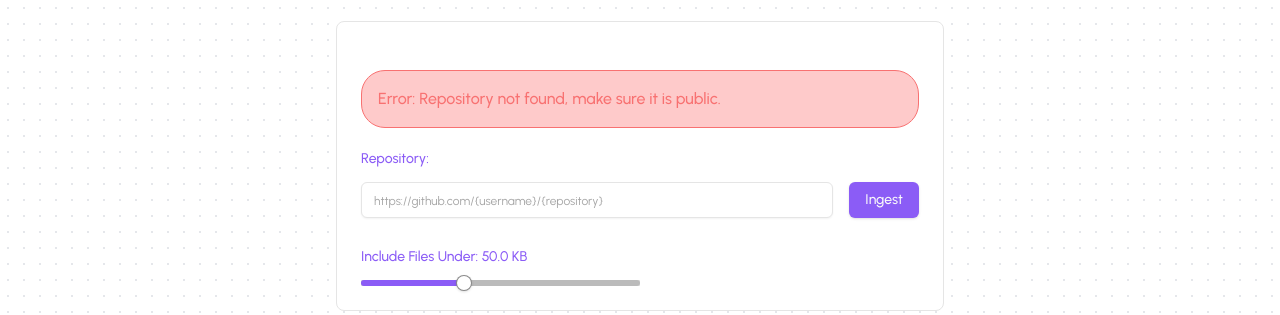
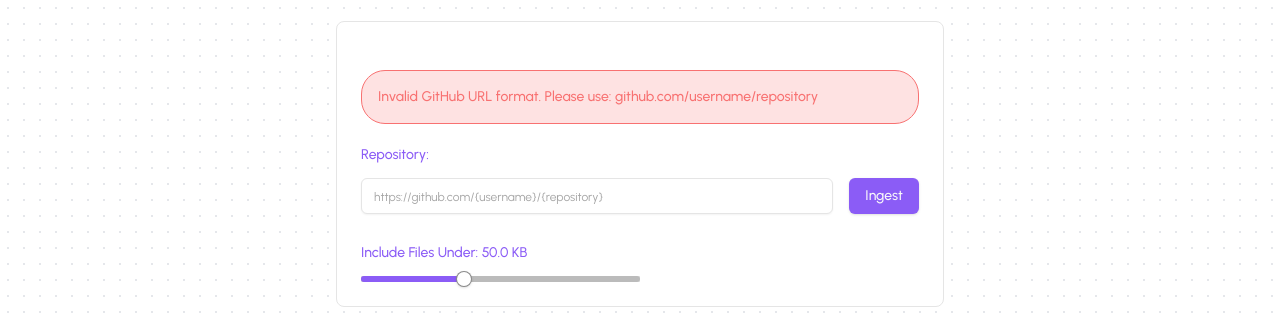
Before and after one commit to mtsfy/ingestio, a Next.js app: page / in a window 1280 px wide. Both pictures are taken after a click on the button "Ingest". Shown: the part 384-699 px from the top of the page. Built offline with nearby package versions, Linux system fonts and the light colour scheme; no server answers.

Commit message:
Update the URL preprocess and fetching

```diff
--- a/app/page.tsx
+++ b/app/page.tsx
@@ -7,6 +7,7 @@ import { Slider } from "@/components/ui/slider";
 import { getRepoContents, repoExists } from "@/lib/octo";
 import { useEffect, useState } from "react";
 import toast from "react-hot-toast";
+import PulseLoader from "react-spinners/PulseLoader";
 
 const SIZE_OPTIONS = [
   1_000, 2_000, 3_000, 4_000, 5_000, 10_000, 20_000, 30_000, 40_000, 50_000, 100_000, 200_000, 300_000, 400000, 500_000, 1_000_000, 2_000_000,
@@ -29,25 +30,36 @@ export default function Home() {
 
   const handleSubmit = async () => {
     try {
+      setUrl("");
+      setError("");
       setIsLoading(true);
-      const temp = url.split("/").slice(-2);
-      const owner = temp[0];
-      const repo = temp[1];
+      const regex = /^(https?:\/\/)?(www\.)?github\.com\/([^\/]+)\/([^\/]+)\/?$/;
+      const match = url.match(regex);
 
-      console.log(owner, repo);
-
-      if (!owner && !repo) {
-        setError("Error: Repository not found, make sure it is public.");
-        toast.error("Something went wrong. Please try again");
+      if (!match) {
+        setError(`Invalid GitHub URL format. Please use: github.com/username/repository`);
+        toast.error("Invalid URL format");
         return;
       }
+
+      const owner = match[3];
+      const repo = match[4];
+
+      console.log(match);
+      console.log(owner, repo);
 
       const exists = await repoExists(owner, repo);
       if (!exists) {
         setError("Error: Repository not found, make sure it is public.");
         return;
       }
-      setData(null);
+
+      const response = await getRepoContents(owner, repo);
+      if (!response) {
+        setError("Error: Something went wrong fetch repository.");
+        return;
+      }
+      setData(response);
     } catch (error) {
       console.log("error fetching:", error);
     } finally {
@@ -65,9 +77,6 @@ export default function Home() {
     fetch();
   }, []);
 
-  if (isLoading) {
-    return <div>loading...</div>;
-  }
   return (
     <div className="text-violet-500 min-h-screen pb-32">
       <div className="min-h-[85vh] flex flex-col lg:gap-4">
@@ -90,7 +99,7 @@ export default function Home() {
               </p>
             </div>
             {error && (
-              <div className="bg-red-200 text-red-400 border-red-400 border-[1px] p-4 rounded-3xl my-6">
+              <div className="bg-red-100 text-red-400 border-red-400 border-[1px] p-4 rounded-3xl my-6 md:text-sm text-[11.5px]">
                 <h3 className="font-medium">{error}</h3>
               </div>
             )}
@@ -102,11 +111,12 @@ export default function Home() {
                 <Input
                   id="repository"
                   onChange={(e) => setUrl(e.target.value)}
+                  autoComplete="off"
                   placeholder="https://github.com/{username}/{repository}"
-                  className="lg:text-normal bg-white placeholder:text-xs placeholder:text-neutral-400"
+                  className="lg:text-normal bg-white placeholder:text-xs placeholder:text-neutral-400 text-neutral-800"
                 />
                 <Button className="bg-violet-500 hover:bg-violet-500/80" onClick={handleSubmit}>
-                  Ingest
+                  {isLoading ? <PulseLoader size={5} color="#ffff" /> : <span>Ingest</span>}
                 </Button>
               </div>
               <div className="flex flex-col gap-4 lg:mt-4 mt-8">
--- a/components/download-button.tsx
+++ b/components/download-button.tsx
@@ -15,7 +15,7 @@ const DownloadButton: React.FC<DownloadButtonProps> = ({ data, label, repo, owne
   const handleDownload = (data: string) => {
     const blob = new Blob([data]);
     const url = window.URL.createObjectURL(blob);
-    let linkElement = document.createElement("a");
+    const linkElement = document.createElement("a");
     linkElement.href = url;
     linkElement.download = `${owner}-${repo}-${label}`;
     linkElement.click();
--- a/lib/octo.ts
+++ b/lib/octo.ts
@@ -144,7 +144,7 @@ export const getFileTree = (structure: Record<string, any>, indent: number = 0):
     const pipes = "│   ".repeat(indent);
 
     if (value.type === "file") {
-      result += `${pipes}${prefix}${key} (${value.size} bytes)\n`;
+      result += `${pipes}${prefix}${key}\n`;
     } else {
       result += `${pipes}${prefix}${key}/\n`;
       result += getFileTree(value, indent + 1);
@@ -155,6 +155,7 @@ export const getFileTree = (structure: Record<string, any>, indent: number = 0):
 };
 
 export const repoExists = async (owner: string, repo: string) => {
+  try {
     const { status } = await octokit.rest.repos.get({
       owner,
       repo,
@@ -163,4 +164,8 @@ export const repoExists = async (owner: string, repo: string) => {
       return true;
     }
     return false;
+  } catch (error) {
+    console.log("repository not found (maybe private?)", error);
+    return false;
+  }
 };
--- a/package.json
+++ b/package.json
@@ -22,6 +22,7 @@
     "react-dom": "^19.0.0",
     "react-hook-form": "^7.54.2",
     "react-hot-toast": "^2.5.1",
+    "react-spinners": "^0.15.0",
     "tailwind-merge": "^2.6.0",
     "tailwindcss-animate": "^1.0.7",
     "zod": "^3.24.1"
```
Also changed, not shown: 1 other file (tests, documents, lock files or other folders). Lines whose indentation alone changed are shown as unchanged.
